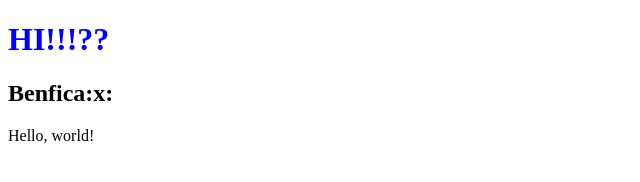
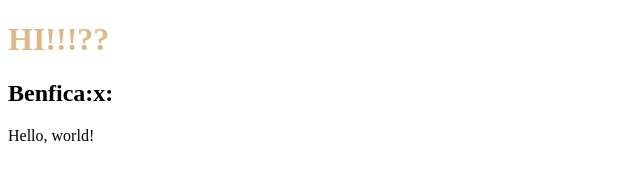
Before and after one commit to paistiago22/learn, a plain HTML site: page hello.html in a window 1280 px wide. Shown: the whole page, without its empty margins (0-640 px from the left). Drawn offline with Linux system fonts and the light colour scheme.

Commit message:
move style

```diff
--- a/hello.html
+++ b/hello.html
@@ -2,9 +2,15 @@
 <HTML lang="en">
     <head>
         <title>Hello!!</title>
+        <style>
+            h1 {
+                color : burlywood;
+            }
+        </style>
+
     </head>
     <body>
-        <h1 style="color:blue;">HI!!!??</h1>
+        <h1>HI!!!??</h1>
         <h2>Benfica:x:</h2>
         Hello, world!
     </body>
```
